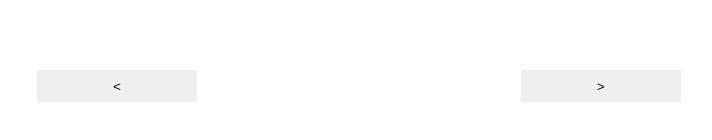
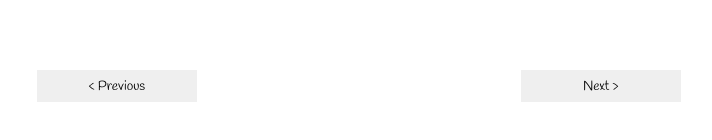
Before and after one commit to Eloagbawe/Learn-html-css-js, a plain HTML site: page javascript/back-ground-slider.html in a window 1280 px wide. Shown: the part 496-636 px from the top of the page, 376-1088 px from the left. Drawn offline with Linux system fonts and the light colour scheme.

Commit message:
minor fix

```diff
--- a/javascript/back-ground-slider.html
+++ b/javascript/back-ground-slider.html
@@ -3,7 +3,7 @@
 <head>
     <meta charset="UTF-8">
     <meta name="viewport" content="width=device-width, initial-scale=1.0">
-    <!-- <link href="https://fonts.googleapis.com/css2?family=Handlee&display=swap" rel="stylesheet"> -->
+    <link href="https://fonts.googleapis.com/css2?family=Handlee&display=swap" rel="stylesheet">
     <title>Background Image Slider</title>
     <style>
 
@@ -19,11 +19,13 @@
      }
      .btn{
          margin: 5rem 0 0 25.3rem;
+
      }
      button{
          width: 10rem;
          height: 2rem;
          border: none;
+         font-family: 'Handlee', cursive;
      }
      button:focus{
          outline: none;
@@ -37,8 +39,8 @@
     <div class = "main">
     <div class = "picture" id = "pictureDiv"></div>
     <div class = "btn">
-    <button id="previous" onclick="previous()">&lt;</button>
-    <button id="next" onclick="next()">&gt;</button>
+    <button id="previous" onclick="previous()">&lt; Previous</button>
+    <button id="next" onclick="next()">Next &gt;</button>
     </div>
 </div>
 
```
